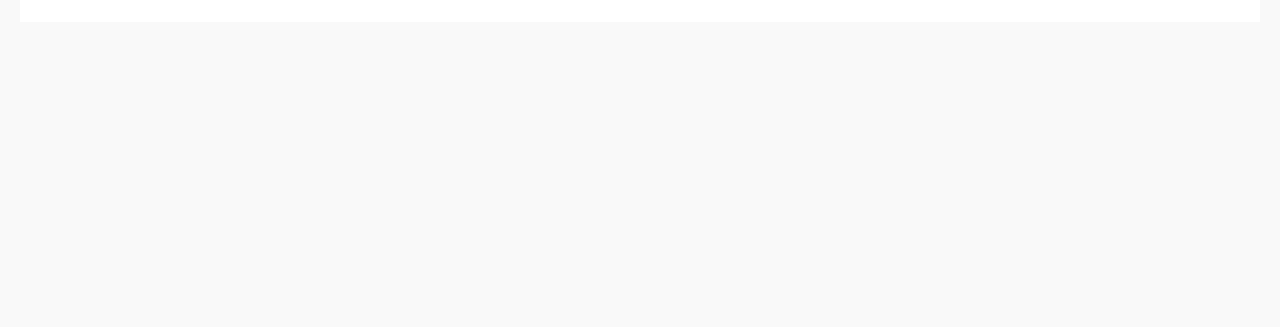
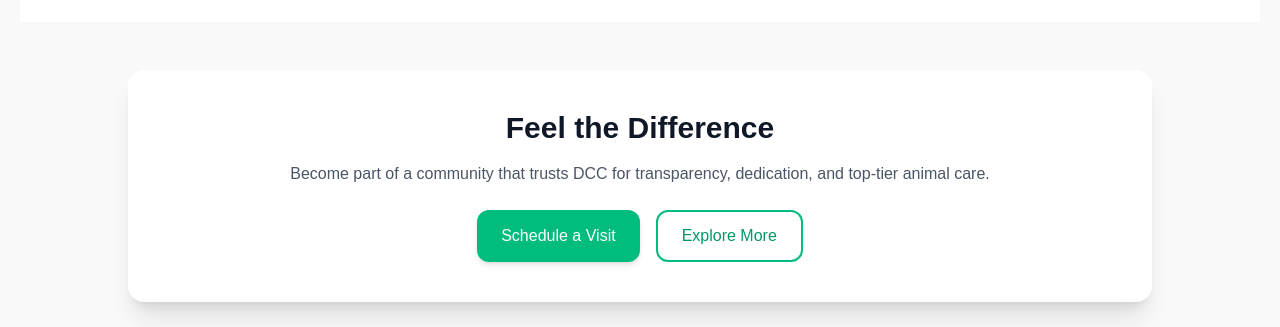
Before and after one commit to Kritika268/Petpals, a React (Vite) app: page /about/mission in a window 1280 px wide. Shown: the part 625-952 px from the top of the page. Built offline with nearby package versions, Linux system fonts and the light colour scheme.

Commit message:
Added call to action buttons

```diff
--- a/src/pages/About/Mission.jsx
+++ b/src/pages/About/Mission.jsx
@@ -29,6 +29,28 @@
           </div>
         </div>
       </section>
+
+      {/* Call to Action – moved upward to engage faster */}
+      <section className="py-12 px-4">
+        <div className="bg-white max-w-5xl mx-auto p-10 rounded-2xl shadow-xl text-center">
+          <h3 className="text-3xl font-bold text-gray-900 mb-4">
+            Feel the Difference
+          </h3>
+          <p className="text-gray-600 mb-6">
+            {" "}
+            Become part of a community that trusts DCC for transparency,
+            dedication, and top-tier animal care.
+          </p>
+          <div className="flex flex-col sm:flex-row justify-center gap-4">
+            <button className="bg-emerald-500 hover:bg-emerald-600 text-white px-6 py-3 rounded-xl shadow-md font-medium">
+              Schedule a Visit
+            </button>
+            <button className="border-2 border-emerald-500 hover:bg-emerald-500 hover:text-white text-emerald-600 px-6 py-3 rounded-xl font-medium">
+              Explore More
+            </button>
+          </div>
+        </div>
+      </section>
     </div>
   );
 };
```
